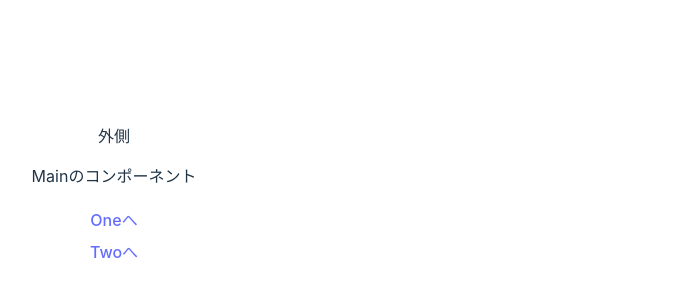
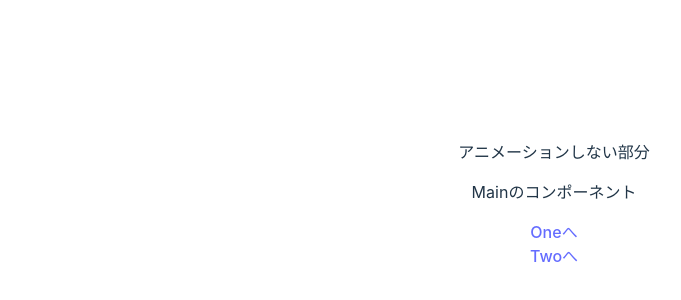
Before and after one commit to gogoipe3913/react-vite-transition-test, a React (Vite) app: page / in a window 1280 px wide. Shown: the part 204-504 px from the top of the page, without its empty margins (86-767 px from the left). Built offline with nearby package versions, Linux system fonts and the light colour scheme.

Commit message:
framor-motionを使ってページ遷移を実装

```diff
--- a/src/App.tsx
+++ b/src/App.tsx
@@ -2,11 +2,7 @@ import "./App.css";
 import Templates from "./components/templates";
 
 function App() {
-  return (
-    <>
-      <Templates />
-    </>
-  );
+  return <Templates />;
 }
 
 export default App;
--- /dev/null
+++ b/src/components/organisms/MainLayout/index.tsx
@@ -0,0 +1,48 @@
+import React from "react";
+import { motion } from "framer-motion";
+
+const pageVariants = {
+  initial: {
+    opacity: 0,
+  },
+  in: {
+    opacity: 1,
+  },
+  out: {
+    opacity: 0,
+  },
+};
+
+const pageTransition = {
+  type: "tween",
+  ease: "easeInOut",
+  duration: 0.5,
+};
+
+interface MainLayoutProps {
+  children: any;
+}
+
+export const MainLayout: React.FC<MainLayoutProps> = (
+  props: MainLayoutProps
+) => {
+  const { children } = props;
+  return (
+    <>
+      <div>
+        <p>アニメーションしない部分</p>
+      </div>
+      <motion.div
+        initial={pageVariants.initial}
+        animate={pageVariants.in}
+        exit={pageVariants.out}
+        variants={pageVariants}
+        transition={pageTransition}
+      >
+        {children}
+      </motion.div>
+    </>
+  );
+};
+
+export default MainLayout;
--- a/src/components/templates/index.tsx
+++ b/src/components/templates/index.tsx
@@ -1,29 +1,44 @@
 import React from "react";
 import Main from "../organisms/main";
-import { NavLink, Route, Routes, useLocation } from "react-router-dom";
+import { AnimatePresence } from "framer-motion";
+import { Route, Routes, useLocation } from "react-router-dom";
 import ChildPageOne from "../organisms/childPageOne";
 import ChildPageTwo from "../organisms/childPageTwo";
-import { TransitionGroup, CSSTransition } from "react-transition-group";
-import style from "./style.module.scss";
+import MainLayout from "../organisms/MainLayout";
 
 const Templates: React.FC = () => {
   const location = useLocation();
-  const pathname = location.pathname;
 
   return (
     <>
-      <div>外側</div>
-      <TransitionGroup>
-        <CSSTransition key={pathname} timeout={1000}>
-          <div className={style.Templates}>
-            <Routes>
-              <Route path="/" element={<Main />} />
-              <Route path="/one" element={<ChildPageOne />} />
-              <Route path="/two" element={<ChildPageTwo />} />
-            </Routes>
-          </div>
-        </CSSTransition>
-      </TransitionGroup>
+      <AnimatePresence mode="wait">
+        <Routes location={location} key={location.pathname}>
+          <Route
+            path="/"
+            element={
+              <MainLayout>
+                <Main />
+              </MainLayout>
+            }
+          />
+          <Route
+            path="/one"
+            element={
+              <MainLayout>
+                <ChildPageOne />
+              </MainLayout>
+            }
+          />
+          <Route
+            path="/two"
+            element={
+              <MainLayout>
+                <ChildPageTwo />
+              </MainLayout>
+            }
+          />
+        </Routes>
+      </AnimatePresence>
     </>
   );
 };
```
